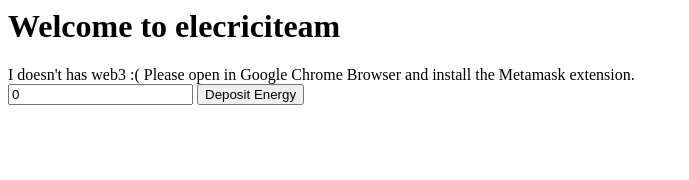
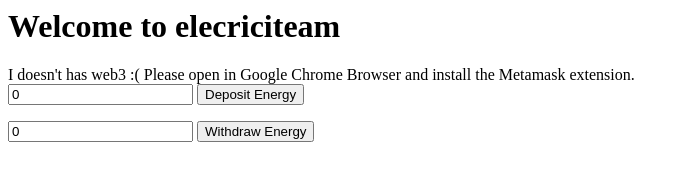
Before and after one commit to electriciteam/contractInterface, a plain HTML site: page index.html in a window 1280 px wide. Shown: the whole page, without its empty margins (0-689 px from the left). Drawn offline with Linux system fonts and the light colour scheme.

Commit message:
withdraw button

```diff
--- a/index.html
+++ b/index.html
@@ -11,6 +11,10 @@
             <button type="submit">Deposit Energy</button>
         </form>
 
+        <form id="withdraw-form">
+            <input type="number" name="withdrawal" id="withdrawal" value="0" min="0" step="1" />
+            <button type="submit">Withdraw Energy</button>
+        </form>
 
         <script src="custom.js"></script>
     </body>
```
